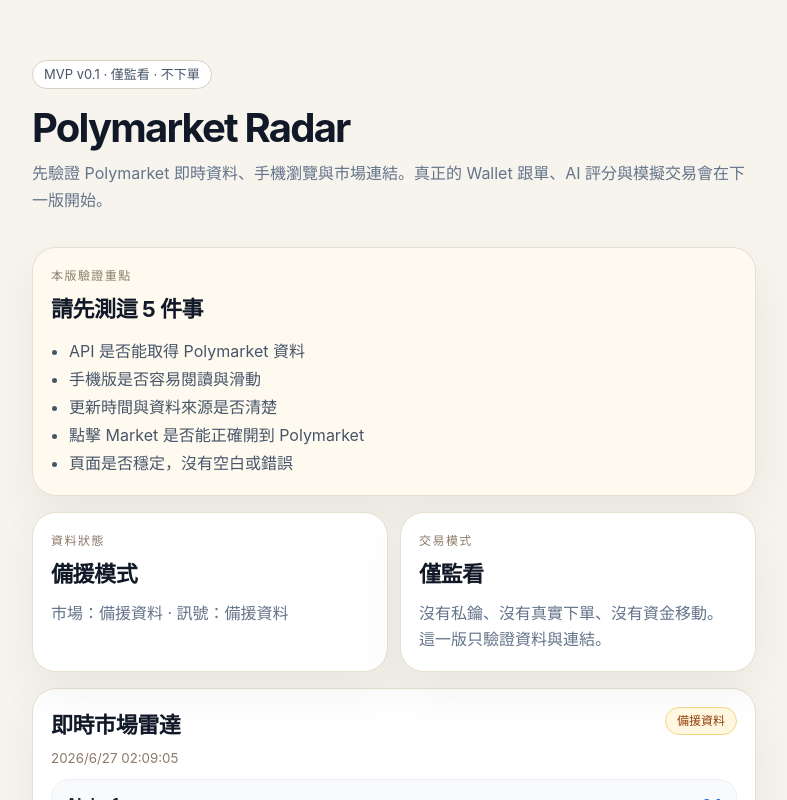
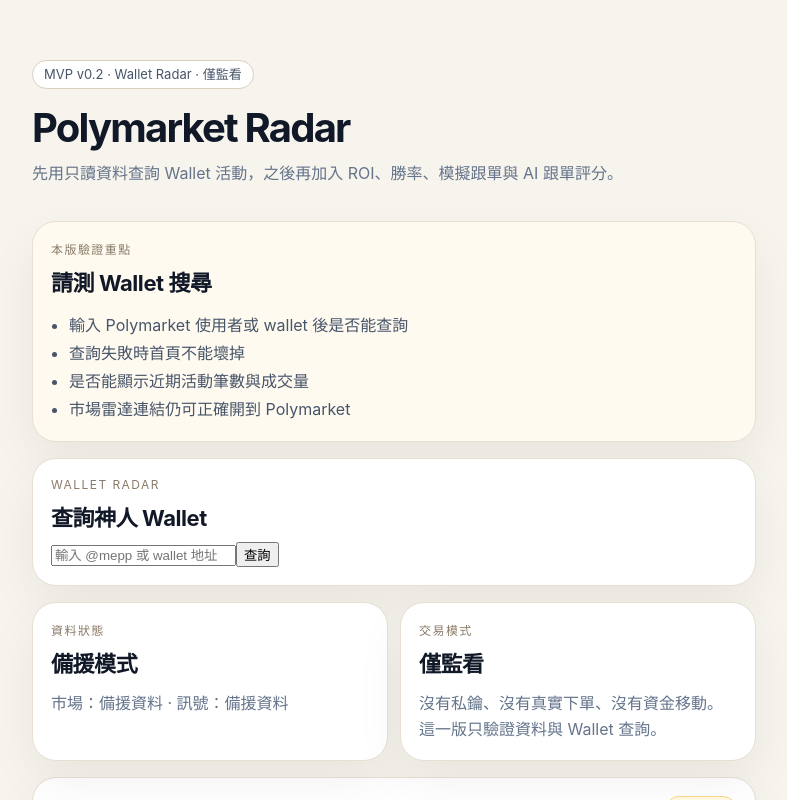
Before and after one commit to changeros-bot/Polymarket-radar-mvp, a Next.js app: page / in a window 1280 px wide. Shown: the top 800 px of the page, without its empty margins (246-1033 px from the left). Built offline with nearby package versions, Linux system fonts and the light colour scheme; no server answers.

Commit message:
Add wallet radar search to dashboard

```diff
--- a/pages/index.js
+++ b/pages/index.js
@@ -31,11 +31,19 @@
   return '即時資料';
 };
 
+const formatUsd = (value) => {
+  const amount = Number(value || 0);
+  return `$${Math.round(amount).toLocaleString()}`;
+};
+
 export default function Home() {
   const [traders, setTraders] = useState(emptyPayload);
   const [signals, setSignals] = useState(emptyPayload);
   const [loading, setLoading] = useState(true);
   const [error, setError] = useState(null);
+  const [walletInput, setWalletInput] = useState('');
+  const [walletResult, setWalletResult] = useState(null);
+  const [walletLoading, setWalletLoading] = useState(false);
 
   useEffect(() => {
     let active = true;
@@ -79,24 +87,76 @@
     return 'Live';
   }, [loading, error, traders.fallback, signals.fallback]);
 
+  const searchWallet = async (event) => {
+    event.preventDefault();
+    const query = walletInput.trim();
+    if (!query) return;
+
+    setWalletLoading(true);
+    setWalletResult(null);
+
+    try {
+      const response = await fetch(`/api/wallet/${encodeURIComponent(query)}`);
+      const payload = await response.json();
+      setWalletResult(payload);
+    } catch (err) {
+      setWalletResult({
+        ok: false,
+        fallback: true,
+        error: err.message || 'Wallet 查詢失敗',
+        wallet: { address: query, tradeCount: 0, totalVolume: 0, recentItems: [] }
+      });
+    } finally {
+      setWalletLoading(false);
+    }
+  };
+
+  const wallet = walletResult?.wallet;
+
   return (
     <main className="page">
       <section className="hero">
-        <div className="badge">MVP v0.1 · 僅監看 · 不下單</div>
+        <div className="badge">MVP v0.2 · Wallet Radar · 僅監看</div>
         <h1>Polymarket Radar</h1>
-        <p>先驗證 Polymarket 即時資料、手機瀏覽與市場連結。真正的 Wallet 跟單、AI 評分與模擬交易會在下一版開始。</p>
+        <p>先用只讀資料查詢 Wallet 活動，之後再加入 ROI、勝率、模擬跟單與 AI 跟單評分。</p>
       </section>
 
       <section className="section validationCard">
         <span className="label">本版驗證重點</span>
-        <h2>請先測這 5 件事</h2>
+        <h2>請測 Wallet 搜尋</h2>
         <ul className="checklist">
-          <li>API 是否能取得 Polymarket 資料</li>
-          <li>手機版是否容易閱讀與滑動</li>
-          <li>更新時間與資料來源是否清楚</li>
-          <li>點擊 Market 是否能正確開到 Polymarket</li>
-          <li>頁面是否穩定，沒有空白或錯誤</li>
+          <li>輸入 Polymarket 使用者或 wallet 後是否能查詢</li>
+          <li>查詢失敗時首頁不能壞掉</li>
+          <li>是否能顯示近期活動筆數與成交量</li>
+          <li>市場雷達連結仍可正確開到 Polymarket</li>
         </ul>
+      </section>
+
+      <section className="section walletCard">
+        <span className="label">Wallet Radar</span>
+        <h2>查詢神人 Wallet</h2>
+        <form className="walletForm" onSubmit={searchWallet}>
+          <input
+            value={walletInput}
+            onChange={(event) => setWalletInput(event.target.value)}
+            placeholder="輸入 @mepp 或 wallet 地址"
+          />
+          <button type="submit" disabled={walletLoading}>{walletLoading ? '查詢中' : '查詢'}</button>
+        </form>
+        {wallet && (
+          <div className="walletResult">
+            <div>
+              <small>查詢目標</small>
+              <strong>{wallet.address}</strong>
+            </div>
+            <div className="walletStats">
+              <div><span>{wallet.tradeCount || 0}</span><small>近期活動</small></div>
+              <div><span>{formatUsd(wallet.totalVolume)}</span><small>估算成交量</small></div>
+            </div>
+            {wallet.profileUrl && <a className="textLink" href={wallet.profileUrl} target="_blank" rel="noreferrer">開啟 Polymarket 個人頁</a>}
+            {walletResult?.error && <p className="errorText">{walletResult.error}</p>}
+          </div>
+        )}
       </section>
 
       <section className="grid">
@@ -108,7 +168,7 @@
         <div className="card">
           <span className="label">交易模式</span>
           <h2>僅監看</h2>
-          <p>沒有私鑰、沒有真實下單、沒有資金移動。這一版只驗證資料與連結。</p>
+          <p>沒有私鑰、沒有真實下單、沒有資金移動。這一版只驗證資料與 Wallet 查詢。</p>
         </div>
       </section>
 
@@ -159,12 +219,6 @@
           ))}
         </div>
       </section>
-
-      <section className="card footerCard">
-        <span className="label">下一步</span>
-        <h2>Wallet Radar</h2>
-        <p>等 v0.1 驗證通過後，下一版開始做神人 Wallet 搜尋、追蹤清單與模擬跟單。</p>
-      </section>
     </main>
   );
 }
```
